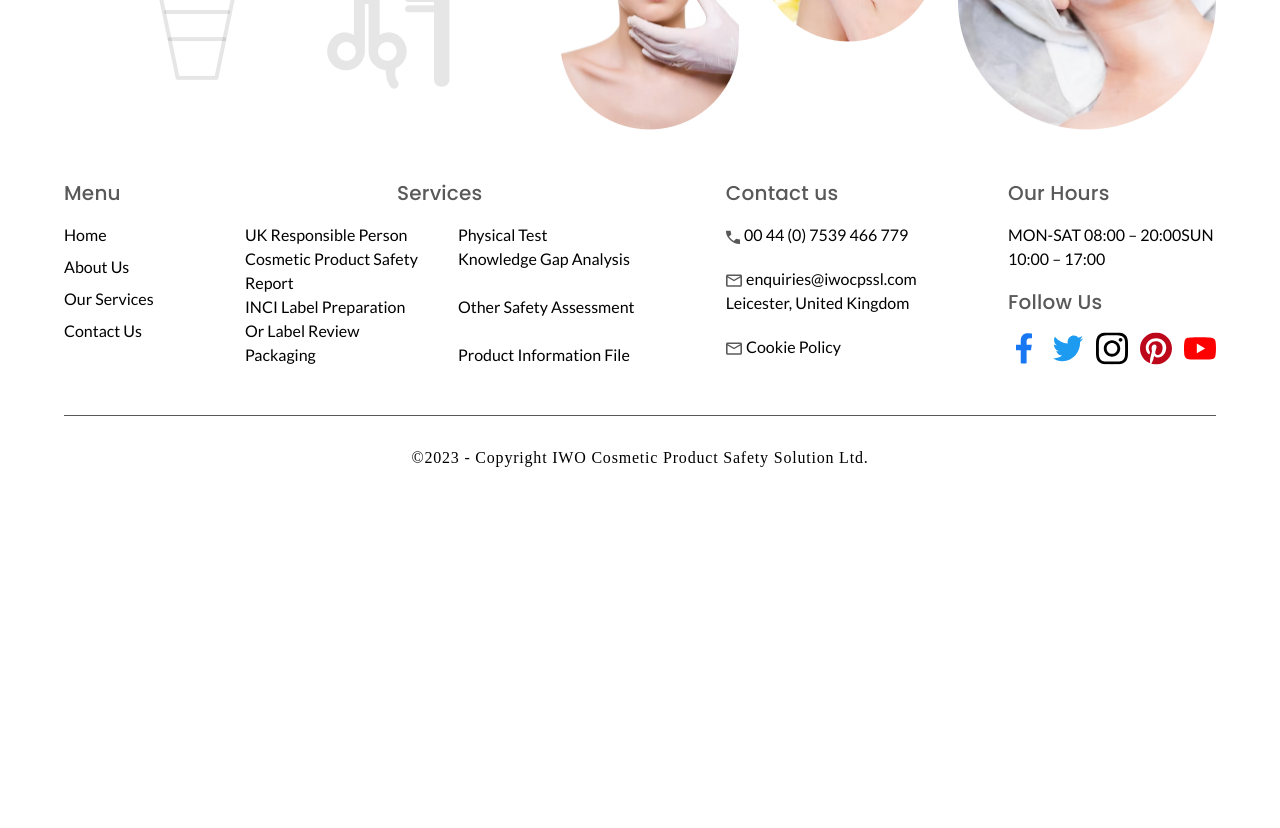
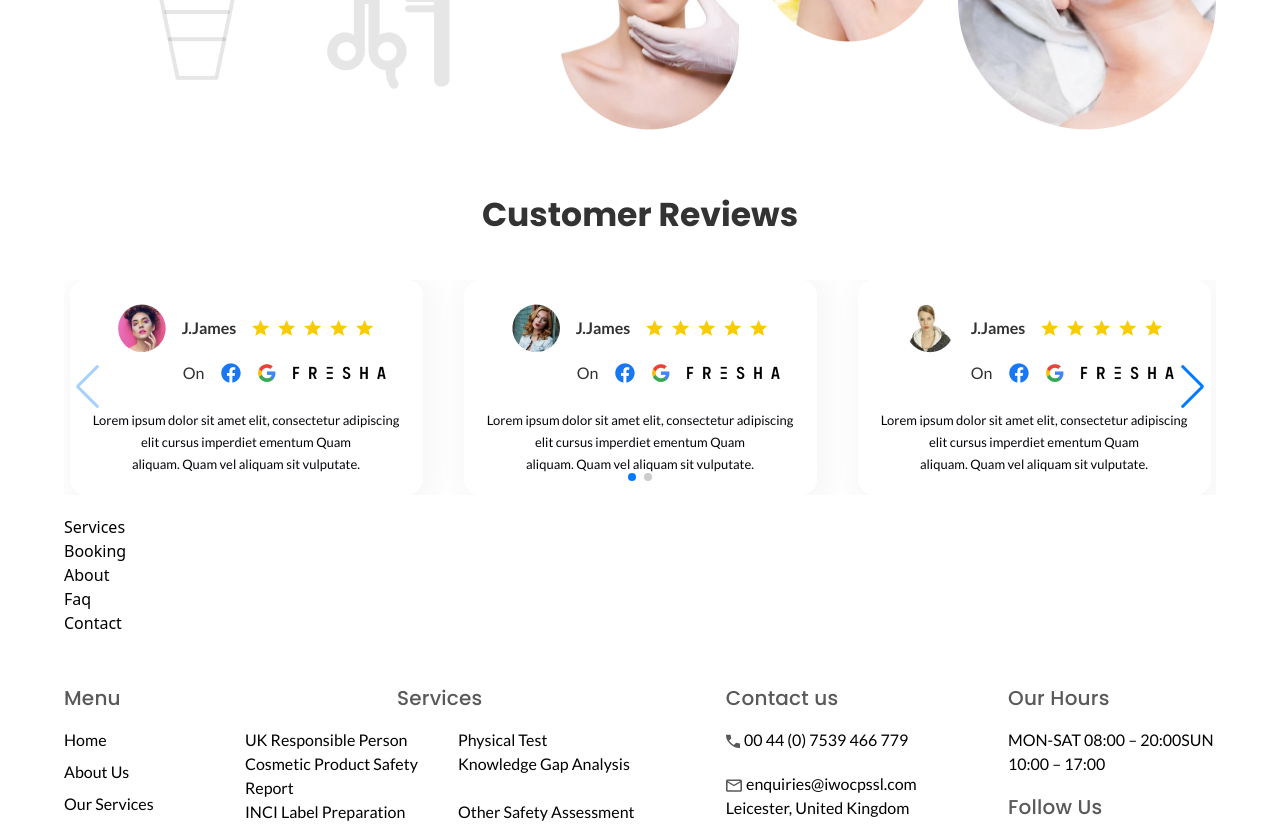
Before and after one commit to MahdiHasan943/cosmetic_website, a Next.js app: page / in a window 1280 px wide. Shown: the part 500-1328 px from the top of the page. Before the commit the page ends 1000 px from the top, so only its background shows below. Built offline with nearby package versions, Linux system fonts and the light colour scheme; a web font is replaced by a local one.

Commit message:
reviw complete

```diff
--- a/app/page.js
+++ b/app/page.js
@@ -1,14 +1,26 @@
 // npm run export
 
+import About from "@/components/About";
+import Booking from "@/components/Booking";
+import Contact from "@/components/Contact";
+import Faq from "@/components/Faq";
 import Footer from "@/components/Footer";
 import Hero from "@/components/Hero";
+import Review from "@/components/Review";
+import Services from "@/components/Services";
 
 export default function Home() {
   return (
-    <main className="sm:px-16 px-6">
+    <main className="sm:px-16  px-6">
 
 
-      <Hero/>
+      <Hero />
+      <Review />
+      <Services />
+      <Booking />
+      <About />
+      <Faq />
+      <Contact/>
      <Footer/>
     </main>
   )
--- /dev/null
+++ b/components/About.jsx
@@ -0,0 +1,9 @@
+import React from 'react'
+
+const About = () => {
+  return (
+    <div>About</div>
+  )
+}
+
+export default About
--- /dev/null
+++ b/components/Booking.jsx
@@ -0,0 +1,9 @@
+import React from 'react'
+
+const Booking = () => {
+  return (
+    <div>Booking</div>
+  )
+}
+
+export default Booking
--- /dev/null
+++ b/components/Contact.jsx
@@ -0,0 +1,9 @@
+import React from 'react'
+
+const Contact = () => {
+  return (
+    <div>Contact</div>
+  )
+}
+
+export default Contact
--- /dev/null
+++ b/components/Faq.jsx
@@ -0,0 +1,9 @@
+import React from 'react'
+
+const Faq = () => {
+  return (
+    <div>Faq</div>
+  )
+}
+
+export default Faq
--- /dev/null
+++ b/components/Review.jsx
@@ -0,0 +1,167 @@
+"use client";
+import React, { useRef, useState } from "react";
+// Import Swiper React components
+import { Swiper, SwiperSlide } from "swiper/react";
+
+// Import Swiper styles
+import "swiper/css";
+import "swiper/css/pagination";
+import "swiper/css/navigation";
+
+// import required modules
+import { Pagination, Navigation } from "swiper/modules";
+
+const Review = () => {
+  return (
+    <>
+      <div className="py-[20px] ">
+        <p className="py-10 font-popping text-[#333] text-center text-[33px] font-bold">
+          Customer Reviews
+        </p>
+        <Swiper
+          breakpoints={{
+            640: {
+              slidesPerView: 1,
+            },
+            768: {
+              slidesPerView: 2,
+              spaceBetween: 30,
+            },
+            1024: {
+              slidesPerView: 3,
+              spaceBetween: 30,
+            },
+          }}
+          slidesPerView={1}
+          spaceBetween={30}
+          pagination={{
+            clickable: true,
+          }}
+          navigation={{
+            clickable: true,
+          }}
+          modules={[Pagination, Navigation]}
+          className="mySwiper 2xl:w-[80%] mx-auto"
+        >
+          <SwiperSlide>
+            <div className="exsm:w-[353px] py-6 px-5  h-[215px] slidecard">
+              <div className="flex items-center justify-center gap-4">
+                <img className="inline" src="/images/ellip.webp" alt="" />
+                <p className="text-[#313131] font-lato font-semibold">
+                  J.James
+                </p>
+                <div className="flex  items-center gap-2">
+                  <img src="/images/starts.svg" alt="" />
+                  <img src="/images/starts.svg" alt="" />
+                  <img src="/images/starts.svg" alt="" />
+                  <img src="/images/starts.svg" alt="" />
+                  <img src="/images/starts.svg" alt="" />
+                </div>
+              </div>
+              <div className="flex py-2 gap-4 pr-4 justify-end items-center">
+                <p className="text-[#313131] font-lato">On</p>
+                <img src="/images/fb2.webp" alt="" />
+                <img src="/images/goggl2.webp" alt="" />
+                <img src="/images/fresh.webp" alt="" />
+              </div>
+              <p className="text-[#06040A] py-4 font-lato text-center leading-[22px] text-[13px]">
+                Lorem ipsum dolor sit amet elit, consectetur adipiscing <br /> elit
+                cursus imperdiet ementum Quam <br /> aliquam. Quam vel aliquam sit
+                vulputate.
+              </p>
+            </div>
+                  </SwiperSlide>
+                  {/* 2 */}
+          <SwiperSlide>
+            <div className="exsm:w-[353px] py-6 px-5  h-[215px] slidecard">
+              <div className="flex items-center justify-center gap-4">
+                <img className="inline" src="/images/Ellipse2.webp" alt="" />
+                <p className="text-[#313131] font-lato font-semibold">
+                  J.James
+                </p>
+                <div className="flex  items-center gap-2">
+                  <img src="/images/starts.svg" alt="" />
+                  <img src="/images/starts.svg" alt="" />
+                  <img src="/images/starts.svg" alt="" />
+                  <img src="/images/starts.svg" alt="" />
+                  <img src="/images/starts.svg" alt="" />
+                </div>
+              </div>
+              <div className="flex py-2 gap-4 pr-4 justify-end items-center">
+                <p className="text-[#313131] font-lato">On</p>
+                <img src="/images/fb2.webp" alt="" />
+                <img src="/images/goggl2.webp" alt="" />
+                <img src="/images/fresh.webp" alt="" />
+              </div>
+              <p className="text-[#06040A] py-4 font-lato text-center leading-[22px] text-[13px]">
+                Lorem ipsum dolor sit amet elit, consectetur adipiscing <br /> elit
+                cursus imperdiet ementum Quam <br /> aliquam. Quam vel aliquam sit
+                vulputate.
+              </p>
+            </div>
+                  </SwiperSlide>
+                  {/* 3 */}
+                  <SwiperSlide>
+            <div className="exsm:w-[353px] py-6 px-5  h-[215px] slidecard">
+              <div className="flex items-center justify-center gap-4">
+                <img className="inline" src="/images/Ellipse3.webp" alt="" />
+                <p className="text-[#313131] font-lato font-semibold">
+                  J.James
+                </p>
+                <div className="flex  items-center gap-2">
+                  <img src="/images/starts.svg" alt="" />
+                  <img src="/images/starts.svg" alt="" />
+                  <img src="/images/starts.svg" alt="" />
+                  <img src="/images/starts.svg" alt="" />
+                  <img src="/images/starts.svg" alt="" />
+                </div>
+              </div>
+              <div className="flex py-2 gap-4 pr-4 justify-end items-center">
+                <p className="text-[#313131] font-lato">On</p>
+                <img src="/images/fb2.webp" alt="" />
+                <img src="/images/goggl2.webp" alt="" />
+                <img src="/images/fresh.webp" alt="" />
+              </div>
+              <p className="text-[#06040A] py-4 font-lato text-center leading-[22px] text-[13px]">
+                Lorem ipsum dolor sit amet elit, consectetur adipiscing <br /> elit
+                cursus imperdiet ementum Quam <br /> aliquam. Quam vel aliquam sit
+                vulputate.
+              </p>
+            </div>
+          </SwiperSlide>
+                  {/* 4 */}
+                  <SwiperSlide>
+            <div className="exsm:w-[353px] py-6 px-5  h-[215px] slidecard">
+              <div className="flex items-center justify-center gap-4">
+                <img className="inline" src="/images/ellip.webp" alt="" />
+                <p className="text-[#313131] font-lato font-semibold">
+                  J.James
+                </p>
+                <div className="flex  items-center gap-2">
+                  <img src="/images/starts.svg" alt="" />
+                  <img src="/images/starts.svg" alt="" />
+                  <img src="/images/starts.svg" alt="" />
+                  <img src="/images/starts.svg" alt="" />
+                  <img src="/images/starts.svg" alt="" />
+                </div>
+              </div>
+              <div className="flex py-2 gap-4 pr-4 justify-end items-center">
+                <p className="text-[#313131] font-lato">On</p>
+                <img src="/images/fb2.webp" alt="" />
+                <img src="/images/goggl2.webp" alt="" />
+                <img src="/images/fresh.webp" alt="" />
+              </div>
+              <p className="text-[#06040A] py-4 font-lato text-center leading-[22px] text-[13px]">
+                Lorem ipsum dolor sit amet elit, consectetur adipiscing <br /> elit
+                cursus imperdiet ementum Quam <br /> aliquam. Quam vel aliquam sit
+                vulputate.
+              </p>
+            </div>
+          </SwiperSlide>
+        </Swiper>
+      </div>
+    </>
+  );
+};
+
+export default Review;
--- /dev/null
+++ b/components/Services.jsx
@@ -0,0 +1,9 @@
+import React from 'react'
+
+const Services = () => {
+  return (
+    <div>Services</div>
+  )
+}
+
+export default Services
--- a/package.json
+++ b/package.json
@@ -16,6 +16,7 @@
     "postcss": "8.4.24",
     "react": "18.2.0",
     "react-dom": "18.2.0",
+    "swiper": "^10.0.4",
     "tailwindcss": "3.3.2"
   }
 }
--- a/styles/globals.css
+++ b/styles/globals.css
@@ -237,3 +237,11 @@ font-weight: 300;
 line-height: 32px;
 }
 /* hero */
+/* review */
+.slidecard{
+  border-radius: 16px;
+background: #fff;
+margin: auto;
+box-shadow: 4px 3px 28px 12px rgba(0, 0, 0, 0.03);
+}
+/* review */
--- a/tailwind.config.js
+++ b/tailwind.config.js
@@ -10,6 +10,7 @@ module.exports = {
     extend: {
 
       screens: {
+        'exsm':'353px',
         'gm': '526px',
         'nm':'895px',
         'sm': '640px',
```
Also changed, not shown: public/images/starts.svg (added), 1 other file (tests, documents, lock files or other folders).
